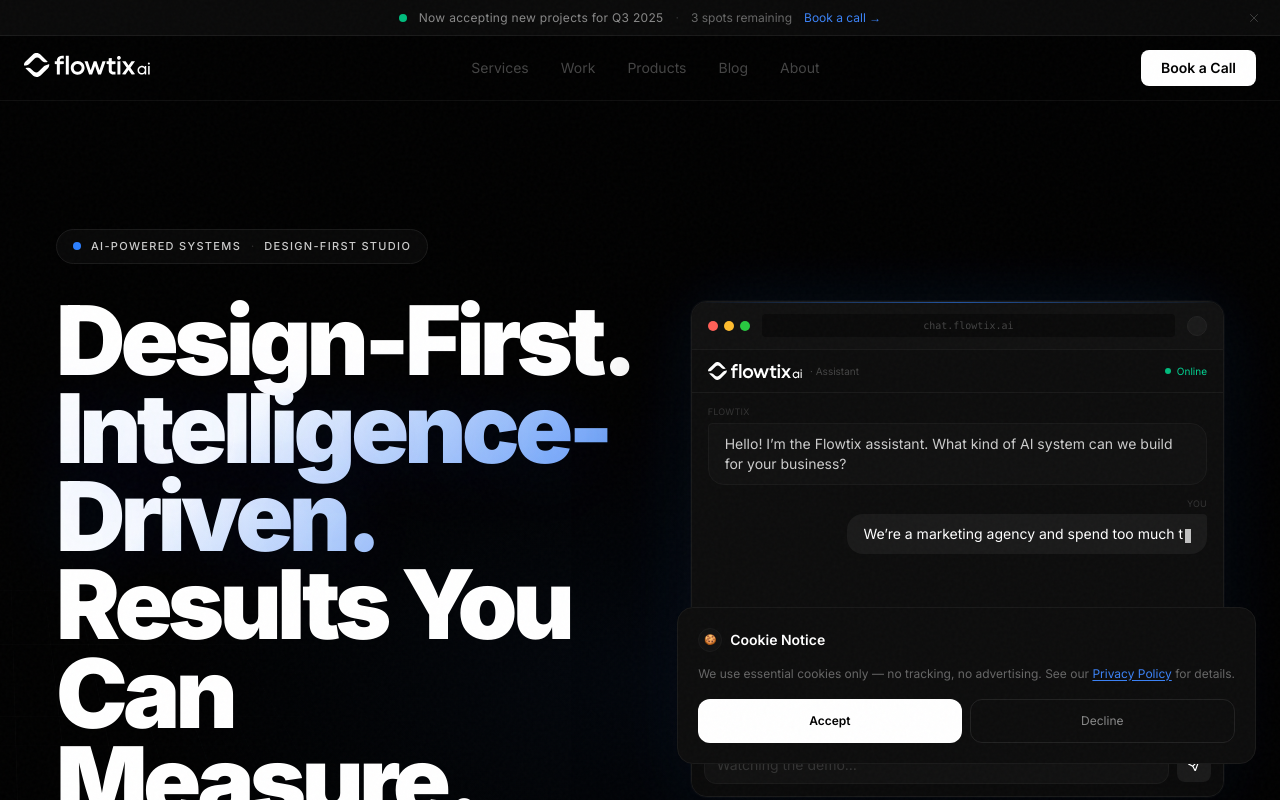
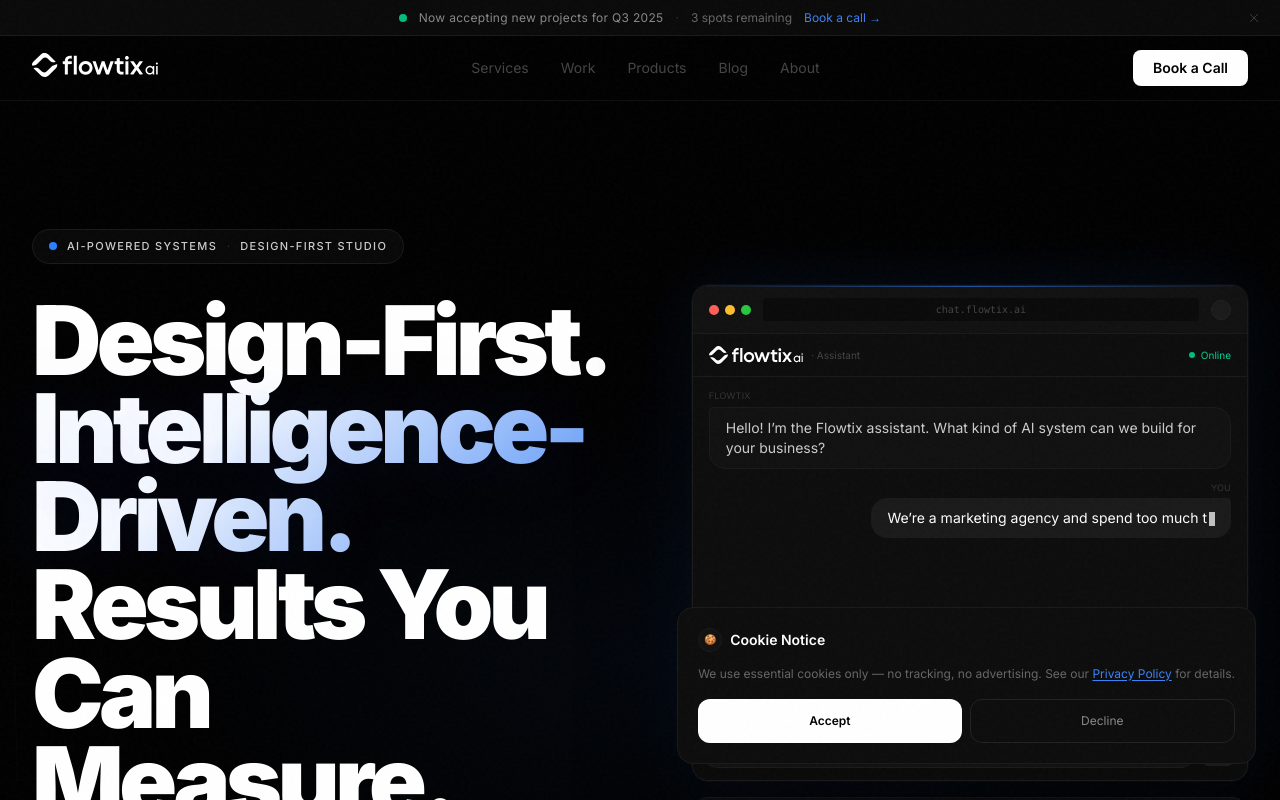
Before and after one commit to hmatanh/flowtix-website, a Next.js app: page / in a window 1280 px wide. Shown: the top 800 px of the page. Built offline with nearby package versions, Linux system fonts and the light colour scheme.

Commit message:
Fix: Desktop frame v2 — tighten max-w containers aggressively (7xl 80→66rem, 6xl 72→60rem, 5xl 64→56rem, 4xl 56→48rem) so content stays centered with clear margins on wide monitors, no edge-to-edge sprawl

```diff
--- a/app/globals.css
+++ b/app/globals.css
@@ -32,23 +32,15 @@
   --color-foreground: var(--foreground);
   --font-sans: var(--font-inter);
 
-  /* === Desktop "frame" — narrow Tailwind v4 container widths so content
-     sits inside a tighter visual frame instead of sprawling edge-to-edge
-     on wide monitors. */
-  --container-5xl: 60rem;   /* was 64rem  (1024 → 960) */
-  --container-6xl: 68rem;   /* was 72rem  (1152 → 1088) */
-  --container-7xl: 76rem;   /* was 80rem  (1280 → 1216) */
-}
-
-/* === Desktop frame padding — extra side gutter on lg+ so the contained
-   sections visually breathe, reinforcing the "in a frame" feel. */
-@media (min-width: 1024px) {
-  .max-w-7xl,
-  .max-w-6xl,
-  .max-w-5xl {
-    padding-left: max(1.5rem, env(safe-area-inset-left));
-    padding-right: max(1.5rem, env(safe-area-inset-right));
-  }
+  /* === Desktop "frame" — Tailwind v4 container widths are deliberately
+     pulled in tight so content stays centered in the middle of the screen
+     on wide monitors instead of sprawling edge-to-edge. This is what the
+     original Flowtix design intended: content lives in a clear central
+     frame, never touching the sides of a desktop viewport. */
+  --container-4xl: 48rem;   /* was 56rem  (896  → 768)  */
+  --container-5xl: 56rem;   /* was 64rem  (1024 → 896)  */
+  --container-6xl: 60rem;   /* was 72rem  (1152 → 960)  */
+  --container-7xl: 66rem;   /* was 80rem  (1280 → 1056) */
 }
 
 html, body {
```
